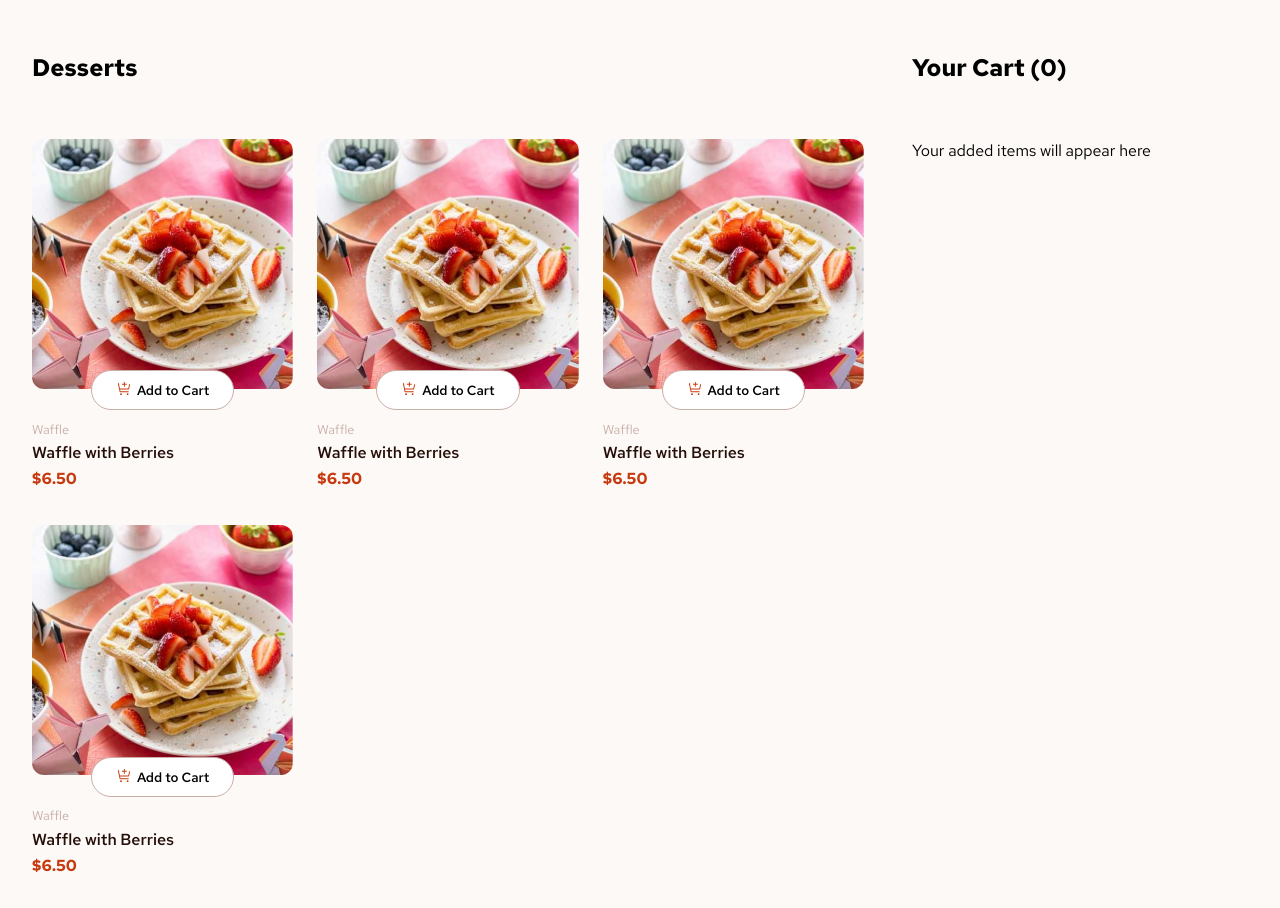
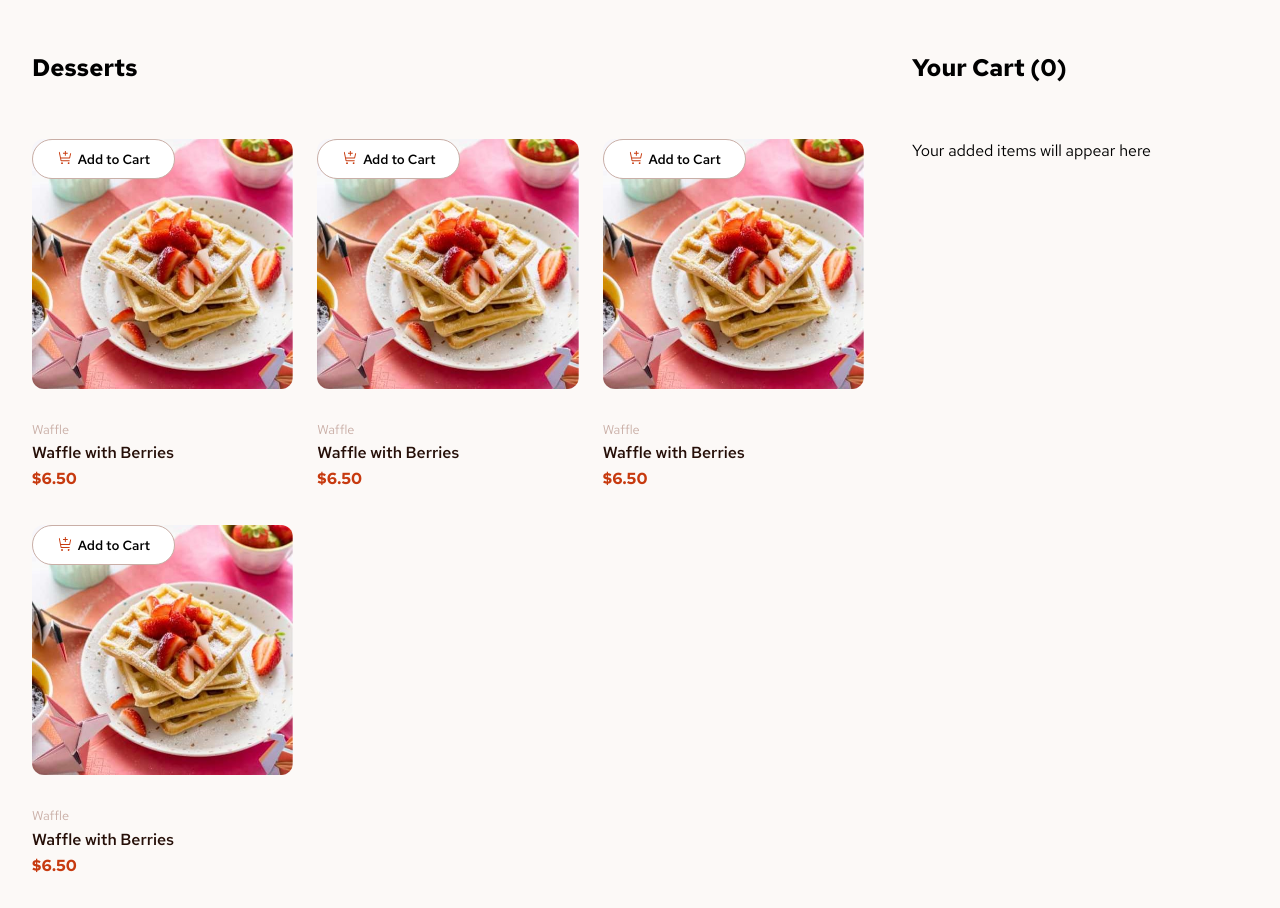
Before and after one commit to MohamedAlrammal/Product-list-with-cart-challenge, a plain HTML site: page index.html in a window 1280 px wide. Drawn offline with Linux system fonts and the light colour scheme.

Commit message:
Try to fix the button position (still persists)
It will be added as a github issue.

```diff
--- a/index.html
+++ b/index.html
@@ -22,7 +22,14 @@
 
 			<article class="dessert-card">
 
-				<img src="./assets/images/image-waffle-desktop.jpg" alt="" width="502" height="480">
+				<div class="dessert-image-button">
+
+					<img src="./assets/images/image-waffle-desktop.jpg" alt="" width="502" height="480">
+
+					<button class="dessert-card-button"> <img src="./assets/images/icon-add-to-cart.svg" alt=""
+							width="21" height="20"> Add to Cart</button>
+
+				</div>
 
 				<div class="dessert-card-info">
 					<span class="tag">Waffle</span>
@@ -32,13 +39,20 @@
 					<span class="price">$6.50</span>
 				</div>
 
-				<button class="dessert-card-button"> <img src="./assets/images/icon-add-to-cart.svg" alt="" width="21" height="20">  Add to Cart</button>
+
 
 			</article>
 
 			<article class="dessert-card">
 
-				<img src="./assets/images/image-waffle-desktop.jpg" alt="" width="502" height="480">
+				<div class="dessert-image-button">
+
+					<img src="./assets/images/image-waffle-desktop.jpg" alt="" width="502" height="480">
+
+					<button class="dessert-card-button"> <img src="./assets/images/icon-add-to-cart.svg" alt=""
+							width="21" height="20"> Add to Cart</button>
+
+				</div>
 
 				<div class="dessert-card-info">
 					<span class="tag">Waffle</span>
@@ -48,13 +62,18 @@
 					<span class="price">$6.50</span>
 				</div>
 
-				<button class="dessert-card-button"> <img src="./assets/images/icon-add-to-cart.svg" alt="" width="21" height="20">  Add to Cart</button>
-
 			</article>
 
 			<article class="dessert-card">
 
-				<img src="./assets/images/image-waffle-desktop.jpg" alt="" width="502" height="480">
+				<div class="dessert-image-button">
+
+					<img src="./assets/images/image-waffle-desktop.jpg" alt="" width="502" height="480">
+
+					<button class="dessert-card-button"> <img src="./assets/images/icon-add-to-cart.svg" alt=""
+							width="21" height="20"> Add to Cart</button>
+
+				</div>
 
 				<div class="dessert-card-info">
 					<span class="tag">Waffle</span>
@@ -64,13 +83,18 @@
 					<span class="price">$6.50</span>
 				</div>
 
-				<button class="dessert-card-button"> <img src="./assets/images/icon-add-to-cart.svg" alt="" width="21" height="20">  Add to Cart</button>
-
 			</article>
 
 			<article class="dessert-card">
 
-				<img src="./assets/images/image-waffle-desktop.jpg" alt="" width="502" height="480">
+				<div class="dessert-image-button">
+
+					<img src="./assets/images/image-waffle-desktop.jpg" alt="" width="502" height="480">
+
+					<button class="dessert-card-button"> <img src="./assets/images/icon-add-to-cart.svg" alt=""
+							width="21" height="20"> Add to Cart</button>
+
+				</div>
 
 				<div class="dessert-card-info">
 					<span class="tag">Waffle</span>
@@ -79,8 +103,6 @@
 
 					<span class="price">$6.50</span>
 				</div>
-
-				<button class="dessert-card-button"> <img src="./assets/images/icon-add-to-cart.svg" alt="" width="21" height="20">  Add to Cart</button>
 
 			</article>
 
--- a/styles.css
+++ b/styles.css
@@ -62,7 +62,6 @@ main{
     display: flex;
     flex-direction: column;
     gap: 2rem;
-    position: relative;
 }
 
 .dessert-card-info{
@@ -75,6 +74,12 @@ main{
     margin: 0;
 }
 
+.dessert-image-button{
+    position: relative;
+    box-sizing: border-box;
+    display: flex;
+}
+
 .dessert-card img{
     width: 100%;
     height: auto;
@@ -83,8 +88,8 @@ main{
 
 .dessert-card-button{
     position: absolute;
-    place-self: center;
-    top: 66%;
+    place-self: start;
+    /* top: 67%; */
     display: flex;
     gap: 0.3rem;
     padding: 0.625rem 1.5rem;
```
